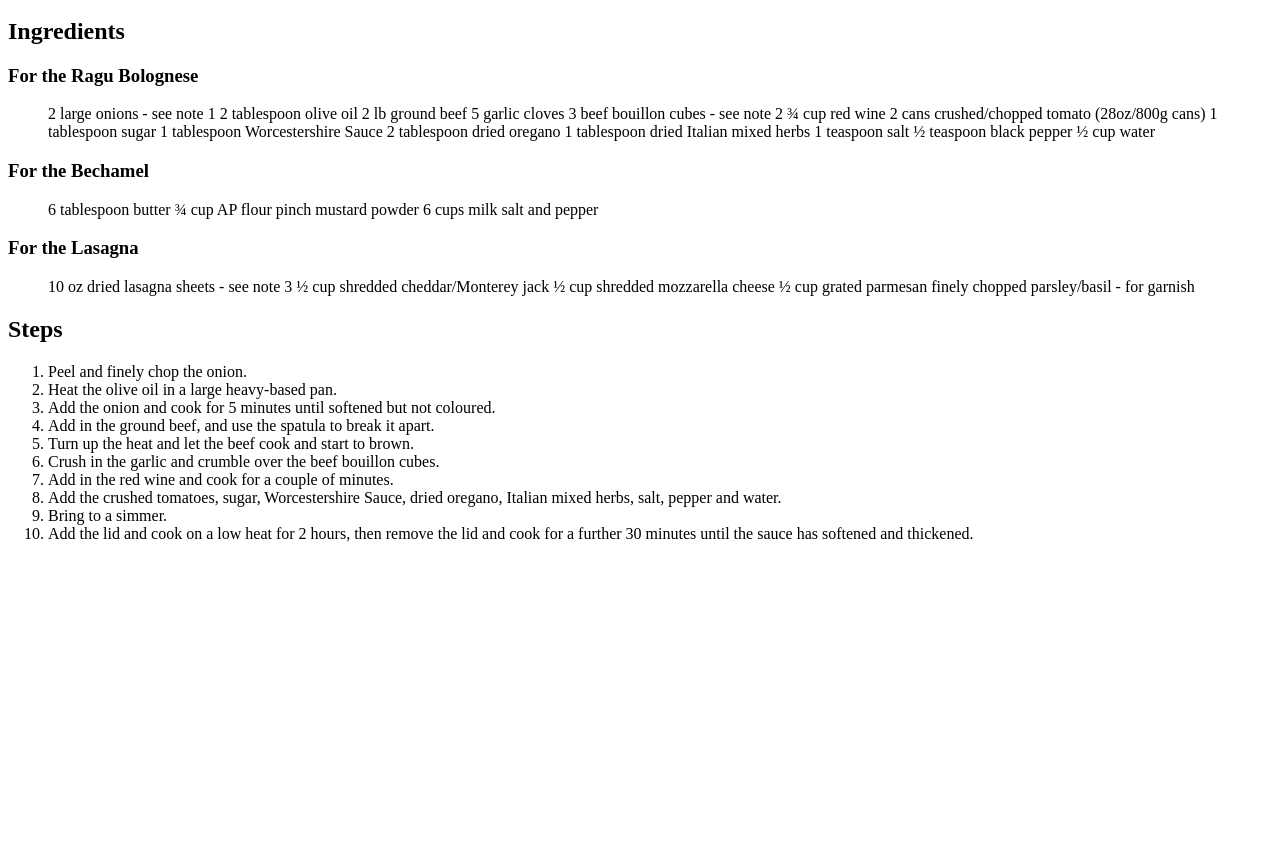
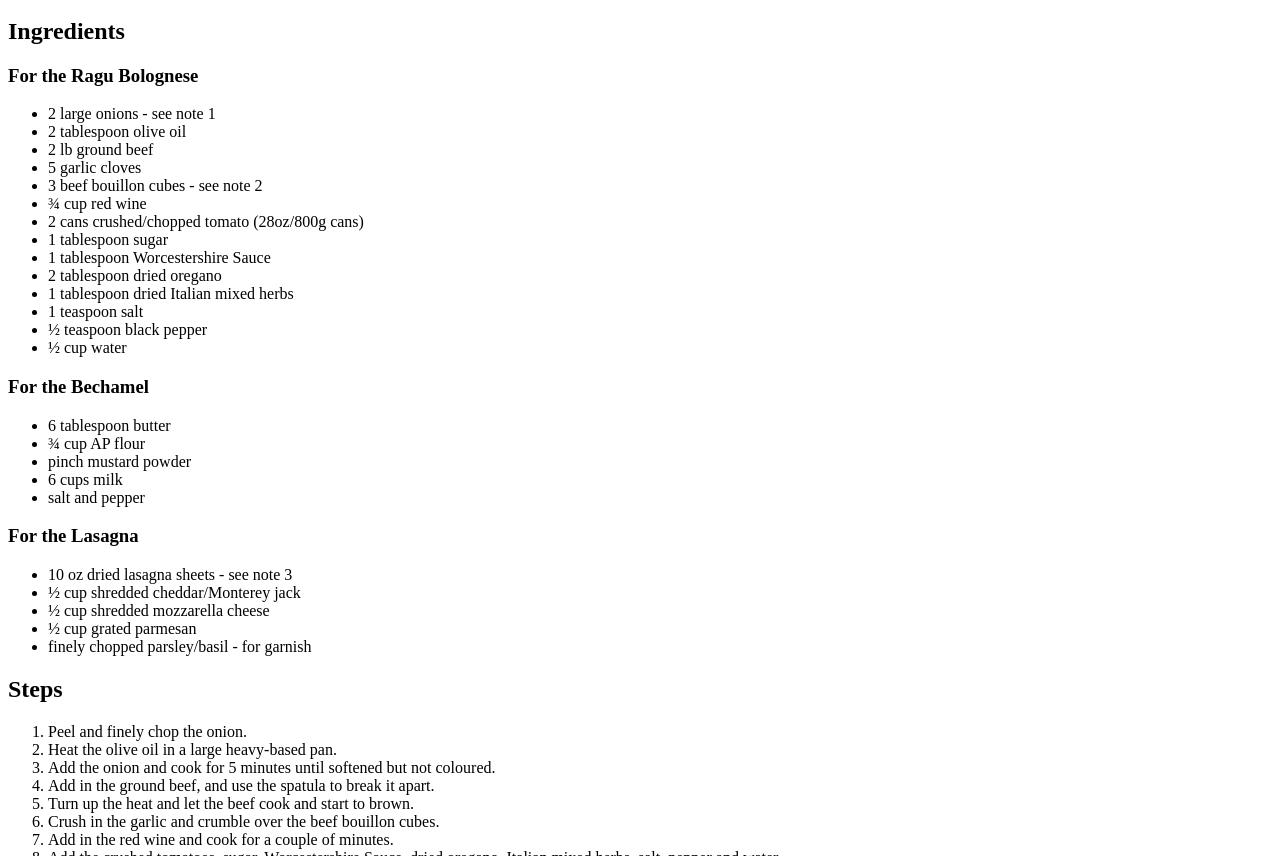
Before and after one commit to NolandWBrown/odin-recipes, a plain HTML site: page recipes/lasagna.html in a window 1280 px wide. Shown: the part 543-1399 px from the top of the page. Before the commit the page ends 1102 px from the top, so only its background shows below. Drawn offline with Linux system fonts and the light colour scheme.

Commit message:
Correct lists

```diff
--- a/recipes/lasagna.html
+++ b/recipes/lasagna.html
@@ -17,32 +17,36 @@
             Just enjoy this incredible meal that tastes just like you were in Spain or Italy with your family and friends!
         <h2>Ingredients</h2>
             <h3>For the Ragu Bolognese</h3>
-                <ul>2 large onions - see note 1
-                    2 tablespoon olive oil
-                    2 lb ground beef
-                    5 garlic cloves
-                    3 beef bouillon cubes - see note 2
-                    ¾ cup red wine
-                    2 cans crushed/chopped tomato (28oz/800g cans)
-                    1 tablespoon sugar
-                    1 tablespoon Worcestershire Sauce
-                    2 tablespoon dried oregano
-                    1 tablespoon dried Italian mixed herbs
-                    1 teaspoon salt
-                    ½ teaspoon black pepper
-                    ½ cup water</ul>
+                <ul>
+                    <li>2 large onions - see note 1</li>
+                    <li>2 tablespoon olive oil</li>
+                    <li>2 lb ground beef</li>
+                    <li>5 garlic cloves</li>
+                    <li>3 beef bouillon cubes - see note 2</li>
+                   <li> ¾ cup red wine</li>
+                   <li> 2 cans crushed/chopped tomato (28oz/800g cans)</li>
+                   <li> 1 tablespoon sugar</li>
+                    <li>1 tablespoon Worcestershire Sauce</li>
+                    <li> 2 tablespoon dried oregano</li>
+                   <li> 1 tablespoon dried Italian mixed herbs</li>
+                    <li>1 teaspoon salt</li>
+                   <li> ½ teaspoon black pepper</li>
+                   <li> ½ cup water</li></ul>
             <h3>For the Bechamel</h3>
-                <ul>6 tablespoon butter
-                ¾ cup AP flour
-                pinch mustard powder
-                6 cups milk
-                salt and pepper</ul>
+                <ul>
+                <li>6 tablespoon butter</li>
+                <li>¾ cup AP flour</li>
+               <li> pinch mustard powder</li>
+                <li>6 cups milk</li>
+                <li>salt and pepper</li></ul>
             <h3>For the Lasagna</h3>
-            <ul>10 oz dried lasagna sheets - see note 3
-                ½ cup shredded cheddar/Monterey jack
-                ½ cup shredded mozzarella cheese
-                ½ cup grated parmesan
-                finely chopped parsley/basil - for garnish</ul>
+            <ul>
+                <li>10 oz dried lasagna sheets - see note 3</li>
+                <li>½ cup shredded cheddar/Monterey jack</li>
+               <li> ½ cup shredded mozzarella cheese</li>
+                <li>½ cup grated parmesan</li>
+                <li>finely chopped parsley/basil - for garnish</li>
+            </ul>
         <h2>Steps</h2>
         <ol>
             <li>Peel and finely chop the onion.</li>
```
Also changed, not shown: index.html (+3 -3 lines), recipes/alfredo-sauce.html (+11 -8 lines), recipes/hamburger.html (+14 -9 lines).
